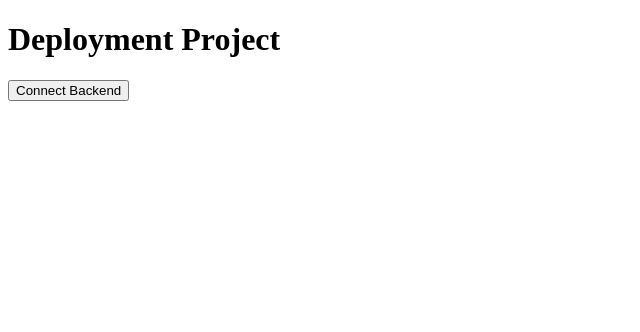
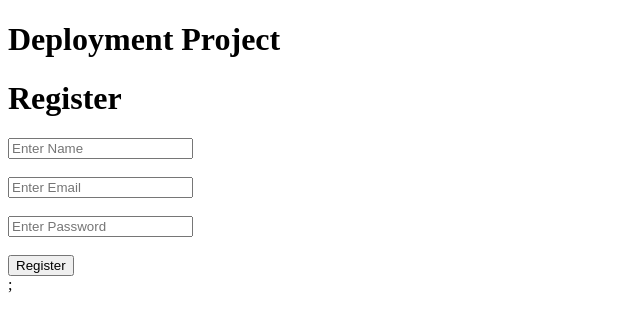
Before and after one commit to Shubhamkumar-0/deployment-project, a React app in the folder frontend/: page / in a window 1280 px wide. Shown: the top 332 px of the page, without its empty margins (0-640 px from the left). Built offline with nearby package versions, Linux system fonts and the light colour scheme; the HTML template or start-up script is replaced by a standard one.

Commit message:
register page code add

```diff
--- a/frontend/src/App.jsx
+++ b/frontend/src/App.jsx
@@ -1,5 +1,6 @@
 import { useState } from "react";
 import axios from "axios";
+import Register from "./pages/Register";
 // import "./App.css";
 
 function App() {
@@ -18,11 +19,12 @@ function App() {
     <div>
       <h1>Deployment Project</h1>
 
-      <button onClick={getMessage}>
+      {/* <button onClick={getMessage}>
         Connect Backend
       </button>
 
-      <h2>{message}</h2>
+      <h2>{message}</h2> */}
+      <Register />;
     </div>
   );
 }
--- a/frontend/src/pages/register.jsx
+++ b/frontend/src/pages/register.jsx
@@ -0,0 +1,90 @@
+// React Hooks
+import { useState } from "react";
+
+// Axios
+import axios from "axios";
+
+function Register() {
+
+  // Form State
+  const [formData, setFormData] = useState({
+    name: "",
+    email: "",
+    password: "",
+  });
+
+  // Handle Input Change
+  const handleChange = (e) => {
+    setFormData({
+      ...formData,
+      [e.target.name]: e.target.value,
+    });
+  };
+
+  // Handle Form Submit
+  const handleSubmit = async (e) => {
+    e.preventDefault();
+
+    try {
+
+      // POST Request
+      const res = await axios.post(
+        "http://localhost:5000/api/auth/register",
+        formData
+      );
+
+      console.log(res.data);
+
+      alert(res.data.message);
+
+    } catch (error) {
+      console.log(error.response.data);
+      alert(error.response.data.message);
+    }
+  };
+
+  return (
+    <div>
+
+      <h1>Register</h1>
+
+      <form onSubmit={handleSubmit}>
+
+        <input
+          type="text"
+          name="name"
+          placeholder="Enter Name"
+          onChange={handleChange}
+        />
+
+        <br /><br />
+
+        <input
+          type="email"
+          name="email"
+          placeholder="Enter Email"
+          onChange={handleChange}
+        />
+
+        <br /><br />
+
+        <input
+          type="password"
+          name="password"
+          placeholder="Enter Password"
+          onChange={handleChange}
+        />
+
+        <br /><br />
+
+        <button type="submit">
+          Register
+        </button>
+
+      </form>
+
+    </div>
+  );
+}
+
+export default Register;
```
